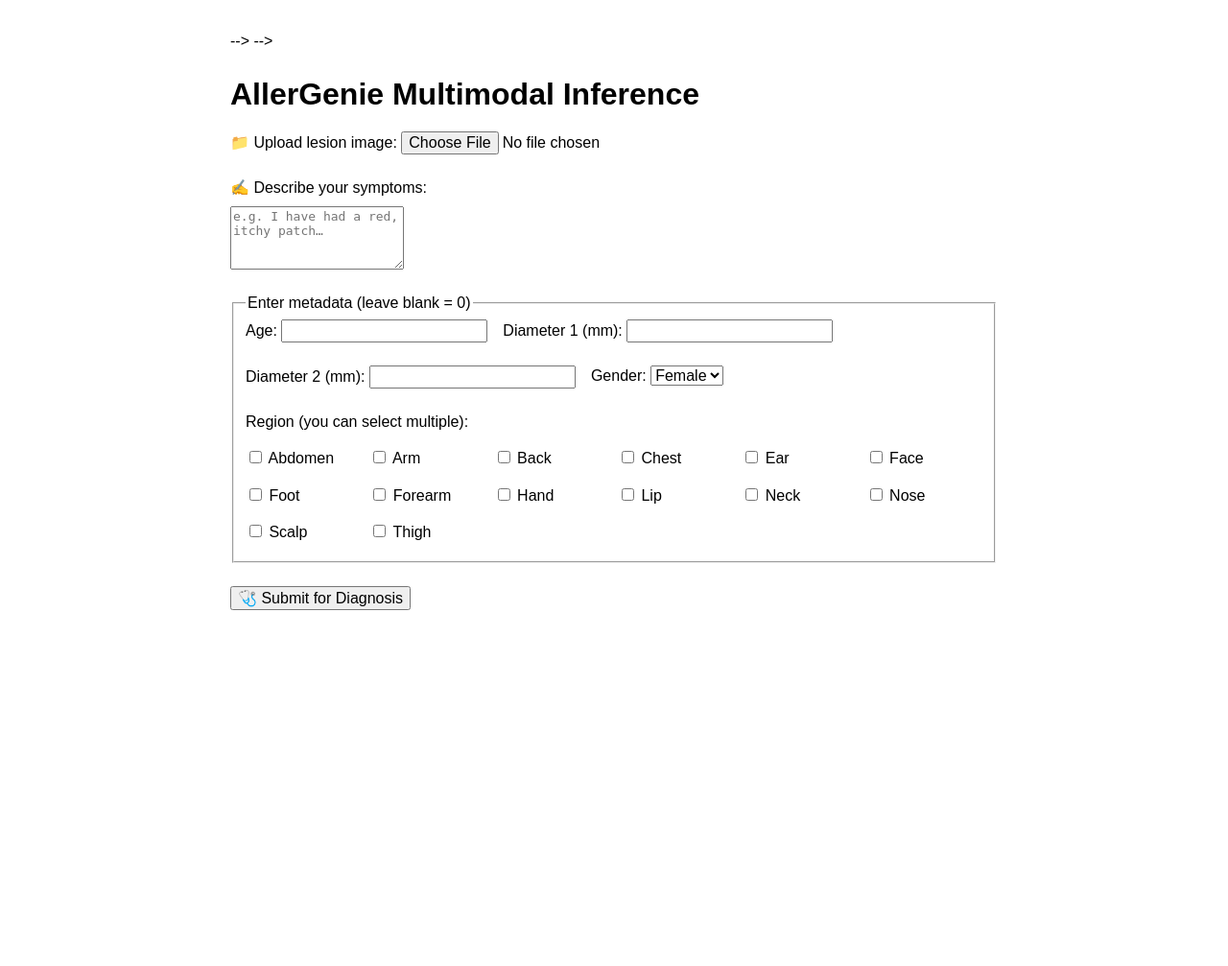
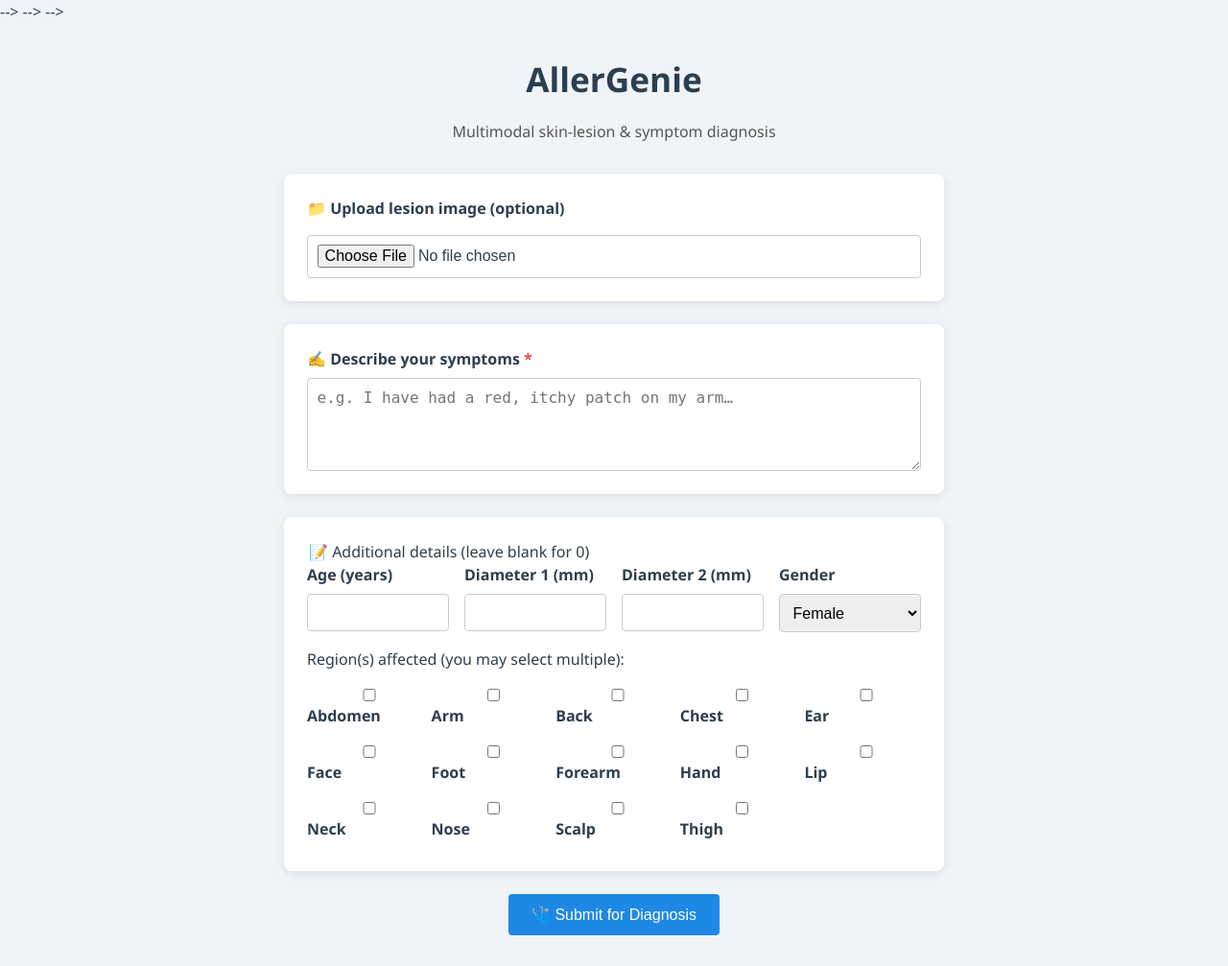
Before and after one commit to shostykovich21/AllerGenie, a FastAPI app: page / in a window 1280 px wide. Shown: the whole page at 96% size. Before the commit the page ends 636 px from the top, so only its background shows below. Run offline with FastAPI, Linux system fonts and the light colour scheme; parts of the project's set-up code (start-up, migrations or seed data) failed here and were passed over.

Commit message:
frontend update

```diff
--- a/app/static/script.js
+++ b/app/static/script.js
@@ -35,68 +35,144 @@
     // };
 // app/static/script.js
 
-async function callInfer(payload) {
-  const resp = await fetch('/api/infer', { method:'POST', body: payload });
-  if (!resp.ok) throw new Error(resp.statusText);
-  return resp.json();
-}
+// async function callInfer(payload) {
+//   const resp = await fetch('/api/infer', { method:'POST', body: payload });
+//   if (!resp.ok) throw new Error(resp.statusText);
+//   return resp.json();
+// }
 
-document.getElementById('submitBtn').onclick = async () => {
-  const imgFile = document.getElementById('imgInput').files[0];
-  const text    = document.getElementById('symptomText').value.trim();
+// document.getElementById('submitBtn').onclick = async () => {
+//   const imgFile = document.getElementById('imgInput').files[0];
+//   const text    = document.getElementById('symptomText').value.trim();
 
-  if (!imgFile) {
-    alert("Please upload an image.");
+//   if (!imgFile) {
+//     alert("Please upload an image.");
+//     return;
+//   }
+
+//   // gather metadata
+//   const meta = {
+//     age:        parseFloat(document.getElementById('age').value)      || 0.0,
+//     diameter_1: parseFloat(document.getElementById('diameter_1').value) || 0.0,
+//     diameter_2: parseFloat(document.getElementById('diameter_2').value) || 0.0,
+//     gender_M:   parseFloat(document.getElementById('gender_M').value)
+//   };
+
+//   // region checkboxes
+//   document.querySelectorAll('input[name="region"]').forEach(el => {
+//     meta[el.value] = el.checked ? 1.0 : 0.0;
+//   });
+
+//   // build form
+//   const form = new FormData();
+//   form.append('image', imgFile);
+//   form.append('symptom_text', text);
+//   form.append('metadata', JSON.stringify(meta));
+
+//   try {
+//     const { diagnosis, confidence, followup } = await callInfer(form);
+
+//     // render results
+//     document.getElementById('diagnosis').innerText  = `Diagnosis: ${diagnosis}`;
+//     document.getElementById('confidence').innerText = `Confidence: ${(confidence*100).toFixed(1)}%`;
+//     document.getElementById('followupQuestion').innerText = `🔹 ${followup}`;
+
+//     // show follow-up answer area
+//     document.getElementById('followupAnswerBlock').hidden = false;
+//     document.getElementById('results').hidden = false;
+
+//   } catch (err) {
+//     alert("Error: " + err.message);
+//   }
+// };
+
+// // when user submits their follow-up answer…
+// document.getElementById('submitFollowup').onclick = async () => {
+//   const answer = document.getElementById('followupAnswer').value.trim();
+//   if (!answer) {
+//     alert("Please enter your follow-up answer.");
+//     return;
+//   }
+
+//   // here you could send that back to another endpoint, or
+//   // simply display a “thanks” message:
+//   alert("Thanks for your answer!");
+//   // optionally hide the follow-up block
+//   document.getElementById('followupAnswerBlock').hidden = true;
+// };
+// app/static/script.js
+
+const submitBtn = document.getElementById('submitBtn');
+const submitFollowupBtn = document.getElementById('submitFollowup');
+
+async function doDiagnosis() {
+  // 1) Validate symptom text (required)
+  const symptomEl = document.getElementById('symptomText');
+  const symptomText = symptomEl.value.trim();
+  if (!symptomText) {
+    alert("Please describe your symptoms.");
+    symptomEl.focus();
     return;
   }
 
-  // gather metadata
+  // 2) Get optional image
+  const imgInput = document.getElementById('imgInput');
+  const imgFile = imgInput.files[0];
+
+  // 3) Build metadata object
   const meta = {
     age:        parseFloat(document.getElementById('age').value)      || 0.0,
     diameter_1: parseFloat(document.getElementById('diameter_1').value) || 0.0,
     diameter_2: parseFloat(document.getElementById('diameter_2').value) || 0.0,
-    gender_M:   parseFloat(document.getElementById('gender_M').value)
+    gender_M:   parseFloat(document.getElementById('gender_M').value)   || 0.0,
   };
-
-  // region checkboxes
   document.querySelectorAll('input[name="region"]').forEach(el => {
     meta[el.value] = el.checked ? 1.0 : 0.0;
   });
 
-  // build form
+  // 4) Package into FormData
   const form = new FormData();
-  form.append('image', imgFile);
-  form.append('symptom_text', text);
+  if (imgFile) form.append('image', imgFile);
+  form.append('symptom_text', symptomText);
   form.append('metadata', JSON.stringify(meta));
 
+  // 5) Call backend
   try {
-    const { diagnosis, confidence, followup } = await callInfer(form);
+    const resp = await fetch('/api/infer', { method: 'POST', body: form });
+    if (!resp.ok) {
+      const errText = await resp.text();
+      throw new Error(errText || resp.statusText);
+    }
+    const { diagnosis, confidence, followup } = await resp.json();
 
-    // render results
-    document.getElementById('diagnosis').innerText  = `Diagnosis: ${diagnosis}`;
-    document.getElementById('confidence').innerText = `Confidence: ${(confidence*100).toFixed(1)}%`;
+    // 6) Render results
+    document.getElementById('diagnosis').innerText      = `Diagnosis: ${diagnosis}`;
+    document.getElementById('confidence').innerText     = `Confidence: ${(confidence*100).toFixed(1)}%`;
     document.getElementById('followupQuestion').innerText = `🔹 ${followup}`;
 
-    // show follow-up answer area
-    document.getElementById('followupAnswerBlock').hidden = false;
-    document.getElementById('results').hidden = false;
+    // 7) Show results & follow-up answer block
+    document.getElementById('results').classList.remove('hidden');
+    document.getElementById('followupAnswerBlock').classList.remove('hidden');
 
   } catch (err) {
-    alert("Error: " + err.message);
+    console.error(err);
+    alert("Error during inference: " + err.message);
   }
-};
+}
 
-// when user submits their follow-up answer…
-document.getElementById('submitFollowup').onclick = async () => {
-  const answer = document.getElementById('followupAnswer').value.trim();
+function doFollowup() {
+  const answerEl = document.getElementById('followupAnswer');
+  const answer = answerEl.value.trim();
   if (!answer) {
     alert("Please enter your follow-up answer.");
+    answerEl.focus();
     return;
   }
+  // in a more advanced version you'd POST this to the backend…
+  alert("Thanks for your answer!");
+  // then hide just the follow-up answer UI
+  document.getElementById('followupAnswerBlock').classList.add('hidden');
+}
 
-  // here you could send that back to another endpoint, or
-  // simply display a “thanks” message:
-  alert("Thanks for your answer!");
-  // optionally hide the follow-up block
-  document.getElementById('followupAnswerBlock').hidden = true;
-};
+submitBtn.addEventListener('click', doDiagnosis);
+submitFollowupBtn.addEventListener('click', doFollowup);
--- a/app/static/style.css
+++ b/app/static/style.css
@@ -1,4 +1,4 @@
-body {
+/* body {
   font-family: sans-serif;
   max-width: 800px;
   margin: 2em auto;
@@ -31,4 +31,87 @@ textarea, input, select, button {
   padding: 1em;
   border: 1px solid #ccc;
   background: #fafafa;
+} */
+/* Base reset & typography */
+* { box-sizing: border-box; }
+body {
+  background: #f0f4f8;
+  color: #2c3e50;
+  font-family: 'Segoe UI', sans-serif;
+  margin: 0; padding: 0;
+  line-height: 1.5;
 }
+
+/* Layout */
+.container {
+  max-width: 720px;
+  margin: 2rem auto;
+  padding: 0 1rem;
+}
+h1 {
+  text-align: center;
+  font-size: 2.2rem;
+  margin-bottom: 0.2rem;
+}
+.subtitle {
+  text-align: center;
+  color: #555;
+  margin-bottom: 2rem;
+}
+
+/* Cards & blocks */
+.card {
+  background: #ffffff;
+  border-radius: 8px;
+  box-shadow: 0 2px 8px rgba(0,0,0,0.1);
+  padding: 1.5rem;
+}
+.block {
+  margin-bottom: 1.5rem;
+}
+.center {
+  text-align: center;
+}
+
+/* Forms */
+label { font-weight: 600; display: block; margin-bottom: 0.5rem; }
+input[type="file"] { margin-top: 0.5rem; }
+input, textarea, select {
+  width: 100%;
+  padding: 0.6rem;
+  border: 1px solid #ccc;
+  border-radius: 4px;
+  font-size: 1rem;
+}
+
+/* Grid helpers */
+.row {
+  display: grid;
+  grid-template-columns: repeat(auto-fit, minmax(140px, 1fr));
+  gap: 1rem;
+}
+.regions {
+  display: grid;
+  grid-template-columns: repeat(auto-fit, minmax(120px, 1fr));
+  gap: 0.5rem;
+}
+.mt { margin-top: 1rem; }
+
+/* Buttons */
+button {
+  background-color: #1e88e5;
+  color: white;
+  padding: 0.75rem 1.5rem;
+  border: none;
+  border-radius: 4px;
+  font-size: 1rem;
+  cursor: pointer;
+  transition: background 0.2s ease;
+}
+button:hover {
+  background-color: #1565c0;
+}
+
+/* Utilities */
+.hidden { display: none; }
+.required { color: #e74c3c; }
--- a/app/templates/index.html
+++ b/app/templates/index.html
@@ -48,7 +48,7 @@
   <script src="/static/script.js"></script>
 </body>
 </html> -->
-<!DOCTYPE html>
+<!-- <!DOCTYPE html>
 <html lang="en">
 <head>
   <meta charset="UTF-8" />
@@ -75,8 +75,8 @@
       <label>Age: <input type="number" step="0.1" id="age" /></label>
       <label>Diameter 1 (mm): <input type="number" step="0.1" id="diameter_1" /></label>
       <label>Diameter 2 (mm): <input type="number" step="0.1" id="diameter_2" /></label>
-      <label>Gender:
-        <select id="gender_M">
+      <label>Gender: -->
+        <!-- <select id="gender_M">
           <option value="0">Female</option>
           <option value="1">Male</option>
         </select>
@@ -111,7 +111,7 @@
     <p id="followupQuestion"></p>
 
     <!-- new follow-up answer area -->
-    <div id="followupAnswerBlock" hidden>
+    <!-- <div id="followupAnswerBlock" hidden>
       <textarea id="followupAnswer" rows="3" placeholder="Your answer…"></textarea>
       <button id="submitFollowup">Submit Follow-up</button>
     </div>
@@ -119,4 +119,95 @@
 
   <script src="/static/script.js"></script>
 </body>
+</html> --> -->
+<!DOCTYPE html>
+<html lang="en">
+<head>
+  <meta charset="UTF-8" />
+  <title>AllerGenie Multimodal Inference</title>
+  <link rel="stylesheet" href="/static/style.css" />
+  <script defer src="/static/script.js"></script>
+</head>
+<body>
+  <div class="container">
+    <h1>AllerGenie</h1>
+    <p class="subtitle">Multimodal skin‐lesion & symptom diagnosis</p>
+
+    <!-- 1) IMAGE UPLOAD -->
+    <div class="card block">
+      <label for="imgInput">📁 Upload lesion image (optional)</label>
+      <input type="file" id="imgInput" accept="image/*" />
+    </div>
+
+    <!-- 2) SYMPTOMS TEXT -->
+    <div class="card block">
+      <label for="symptomText">✍️ Describe your symptoms <span class="required">*</span></label>
+      <textarea id="symptomText" rows="4"
+        placeholder="e.g. I have had a red, itchy patch on my arm…"></textarea>
+    </div>
+
+    <!-- 3) METADATA -->
+    <div class="card block">
+      <legend>📝 Additional details (leave blank for 0)</legend>
+      <div class="row">
+        <div>
+          <label for="age">Age (years)</label>
+          <input type="number" step="0.1" id="age" />
+        </div>
+        <div>
+          <label for="diameter_1">Diameter 1 (mm)</label>
+          <input type="number" step="0.1" id="diameter_1" />
+        </div>
+        <div>
+          <label for="diameter_2">Diameter 2 (mm)</label>
+          <input type="number" step="0.1" id="diameter_2" />
+        </div>
+        <div>
+          <label for="gender_M">Gender</label>
+          <select id="gender_M">
+            <option value="0">Female</option>
+            <option value="1">Male</option>
+          </select>
+        </div>
+      </div>
+
+      <p class="mt">Region(s) affected (you may select multiple):</p>
+      <div class="regions">
+        <label><input type="checkbox" name="region" value="region_ABDOMEN" /> Abdomen</label>
+        <label><input type="checkbox" name="region" value="region_ARM" /> Arm</label>
+        <label><input type="checkbox" name="region" value="region_BACK" /> Back</label>
+        <label><input type="checkbox" name="region" value="region_CHEST" /> Chest</label>
+        <label><input type="checkbox" name="region" value="region_EAR" /> Ear</label>
+        <label><input type="checkbox" name="region" value="region_FACE" /> Face</label>
+        <label><input type="checkbox" name="region" value="region_FOOT" /> Foot</label>
+        <label><input type="checkbox" name="region" value="region_FOREARM" /> Forearm</label>
+        <label><input type="checkbox" name="region" value="region_HAND" /> Hand</label>
+        <label><input type="checkbox" name="region" value="region_LIP" /> Lip</label>
+        <label><input type="checkbox" name="region" value="region_NECK" /> Neck</label>
+        <label><input type="checkbox" name="region" value="region_NOSE" /> Nose</label>
+        <label><input type="checkbox" name="region" value="region_SCALP" /> Scalp</label>
+        <label><input type="checkbox" name="region" value="region_THIGH" /> Thigh</label>
+      </div>
+    </div>
+
+    <!-- 4) SUBMIT -->
+    <div class="block center">
+      <button id="submitBtn">🩺 Submit for Diagnosis</button>
+    </div>
+
+    <!-- 5) RESULTS & FOLLOW-UP -->
+    <div id="results" class="card block hidden">
+      <h2>📝 Results</h2>
+      <p id="diagnosis"></p>
+      <p id="confidence"></p>
+      <p id="followupQuestion"></p>
+
+      <div id="followupAnswerBlock" class="mt hidden">
+        <textarea id="followupAnswer" rows="3"
+          placeholder="Your answer…"></textarea>
+        <button id="submitFollowup" class="mt">Submit Follow-up</button>
+      </div>
+    </div>
+  </div>
+</body>
 </html>
```
